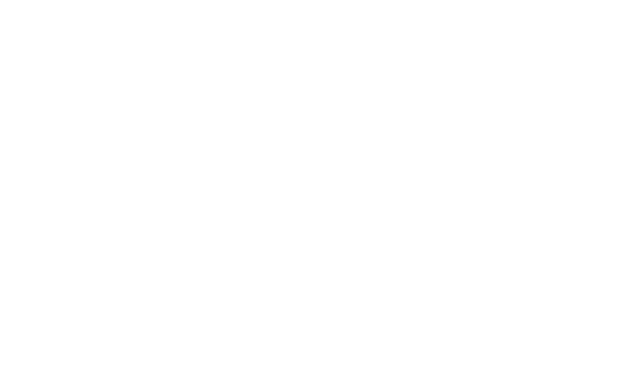
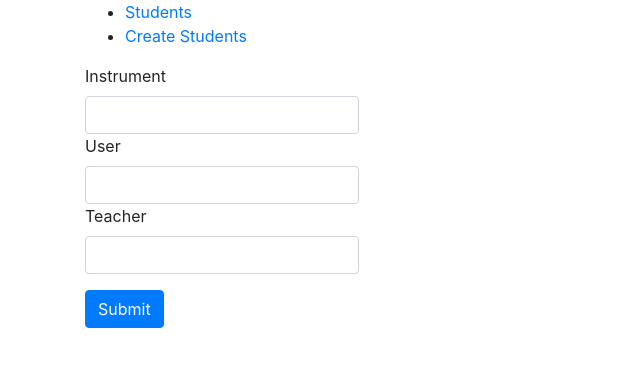
Before and after one commit to HayenPhan/synth-website, a React (Create React App) app: page /students/create in a window 1280 px wide. Shown: the top 366 px of the page, without its empty margins (0-640 px from the left). Built offline with nearby package versions, Linux system fonts and the light colour scheme.

Commit message:
Changed routing

```diff
--- a/src/App.js
+++ b/src/App.js
@@ -4,23 +4,39 @@
 import StudentList from './StudentList';
 import Edit from './Edit';
 import Detail from './Detail';
+import Create from './Create';
 
 import {
     BrowserRouter as Router,
     Switch,
     Route,
+    Link
 } from "react-router-dom";
+
 
 class App extends React.Component {
     render() {
       return (
         <Router>
           <Container>
+              <div>
+                  <nav>
+                      <ul>
+                          <li>
+                              <Link to="/"> Students </Link>
+                          </li>
+                          <li>
+                              <Link to="/students/create"> Create Students</Link>
+                          </li>
+                      </ul>
+                  </nav>
+              </div>
               <Row>
                   <Switch>
                      <Route path="/" exact component={StudentList}/>
-                     <Route path="/edit/:id" component={Edit}/>
-                     <Route path="/detail/:id" component={Detail}/>
+                     <Route path="/students/create" component={Create}/>
+                     <Route path="/students/:id/edit" component={Edit}/>
+                     <Route path="/students/:id/detail" component={Detail}/>
                   </Switch>
               </Row>
           </Container>
--- a/src/Block.js
+++ b/src/Block.js
@@ -14,10 +14,10 @@
     render() {
         return (
             <div>
-                 <ListGroup.Item>{this.state.item.name}</ListGroup.Item>
-                 <Link to={`/detail/${this.state.item._id}`}>Details</Link>
+                 <ListGroup.Item>{this.state.item.user}</ListGroup.Item>
+                 <Link to={`students/${this.state.item._id}/detail`}>Details</Link>
                  <Button onClick={() => this.props.handleDelete(this.state.item)}>Verwijderen</Button>
-                 <Link to={`/edit/${this.state.item._id}`}>Edit</Link>
+                 <Link to={`students/${this.state.item._id}/edit`}>Edit</Link>
 
             </div>
         )
--- /dev/null
+++ b/src/Create.js
@@ -0,0 +1,76 @@
+import React from 'react';
+import { Card, Button, Form, Container, Row, Col } from 'react-bootstrap';
+import { Link } from 'react-router-dom';
+
+class Create extends React.Component {
+    constructor(props) {
+        super(props);
+        this.state = {
+            message: null,
+        }
+    }
+
+    handleSubmit = e => {
+        e.preventDefault();
+
+        fetch(`http://145.24.222.245:8000/instruments`, {
+            method: 'POST',
+            headers: {
+                'Accept': 'application/json',
+                'Content-Type': 'application/json'
+            },
+            body: JSON.stringify({
+                name: e.target.name.value,
+                user: e.target.user.value,
+                teacher: e.target.teacher.value
+            })
+        }).then(res => {
+            if (res.ok) {
+                this.setState({
+                    message: 'Student is aangemaakt'
+                })
+            }
+        })
+    }
+
+    render() {
+        return (
+            <div>
+                {
+                    this.state.message ? (
+                        <p>{this.state.message}</p>
+                    ) : (null)
+                }
+
+              <Container>
+                <Form onSubmit={this.handleSubmit}>
+                    <Form.Group>
+                        <Form.Label>Instrument</Form.Label>
+                        <Row>
+                            <Col md={12}>
+                                <Form.Control type="text" id="name" name="name" />
+                            </Col>
+                        </Row>
+                        <Form.Label>User</Form.Label>
+                        <Row>
+                            <Col md={12}>
+                                <Form.Control type="text" id="user" name="user" />
+                            </Col>
+                        </Row>
+                        <Form.Label>Teacher</Form.Label>
+                        <Row>
+                            <Col md={12}>
+                                <Form.Control type="text" id="teacher" name="teacher"  />
+                            </Col>
+                        </Row>
+                    </Form.Group>
+                    <Button type="submit"> Submit </Button>
+                </Form>
+            </Container>
+
+            </div>
+        )
+    }
+}
+
+export default Create;
--- a/src/Edit.js
+++ b/src/Edit.js
@@ -95,6 +95,11 @@
                             <Button variant="primary" type="submit">
                                 Wijzigen
                            </Button>
+                           <Button variant="primary" type="submit">
+                              <Link className="link" to="/">
+                                  Terug
+                              </Link>
+                          </Button>
 
                       </form>
                     )
--- a/src/StudentList.js
+++ b/src/StudentList.js
@@ -123,38 +123,6 @@
       return (
           <Col md={12}>
               <h1> Leerlingen beheren </h1>
-              <Form onSubmit={this.onSubmit}>
-                  <Form.Group>
-                      <Form.Label>Name</Form.Label>
-                      <Row>
-                          <Col md={12}>
-                              <Form.Control type="text" id="name" name="name" value={this.state.name || ''} onChange={this.onChange.bind(this)} />
-                          </Col>
-                      </Row>
-                      <Form.Label>User</Form.Label>
-                      <Row>
-                          <Col md={12}>
-                              <Form.Control type="text" id="user" name="user" value={this.state.user || ''} onChange={this.onChange.bind(this)} />
-                          </Col>
-                      </Row>
-                      <Form.Label>Teacher</Form.Label>
-                      <Row>
-                          <Col md={12}>
-                              <Form.Control type="text" id="teacher" name="teacher" value={this.state.teacher || ''} onChange={this.onChange.bind(this)} />
-                          </Col>
-                      </Row>
-                  </Form.Group>
-                  {!this.state.editDisabled ? (
-                      <Button type="submit" onClick={this.onSubmit.bind(this)}> Submit </Button>
-                  ) : (
-                    ''
-                )}
-                {this.state.editDisabled ? (
-                    <Button type="submit" onClick={this.onSubmit.bind(this)}> Update </Button>
-                ): (
-                    ''
-                )}
-              </Form>
 
               <ListGroup.Item>
                 {
```
